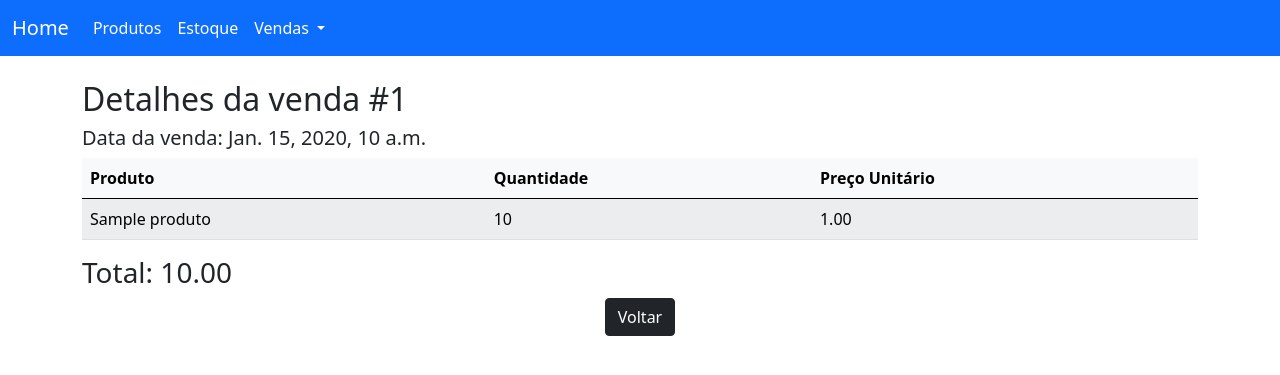
After one commit to HugoMoises/crm_project, a Django app: page /vendas/detail/1/ in a window 1280 px wide. The commit adds this page. Shown: the top 375 px of the page. Run offline with Django 5.2, Linux system fonts and the light colour scheme; tables that the repository leaves empty hold one stand-in row (values such as "Sample post").

Commit message:
Adicionando funcionalidade para colocar vários produtos em uma venda. Deixando dinâmico com JS

```diff
--- a/crm_project/settings.py
+++ b/crm_project/settings.py
@@ -105,7 +105,7 @@ AUTH_PASSWORD_VALIDATORS = [
 
 LANGUAGE_CODE = 'en-us'
 
-TIME_ZONE = 'UTC'
+TIME_ZONE = 'America/Sao_paulo'
 
 USE_I18N = True
 
--- a/produtos/admin.py
+++ b/produtos/admin.py
@@ -7,8 +7,8 @@ class ProdutoAdmin(admin.ModelAdmin):
     list_filter = ('estoque',)
 
 class VendaAdmin(admin.ModelAdmin):
-    list_display = ('produto', 'quantidade', 'data', 'valor_total')
-    search_fields = ('produto__nome',)
+    list_display = ('data', 'valor_total')
+    search_fields = ('data',)
     list_filter = ('data',)
 
 admin.site.register(Produto, ProdutoAdmin)
--- a/produtos/forms.py
+++ b/produtos/forms.py
@@ -1,5 +1,5 @@
 from django import forms
-from .models import Produto, Venda
+from .models import Produto, ItemVenda
 
 class ProdutoForm(forms.ModelForm):
     class Meta:
@@ -14,7 +14,7 @@ class ProdutoForm(forms.ModelForm):
 
 class ProdutoVenda(forms.ModelForm):
     class Meta:
-        model = Venda
+        model = ItemVenda
         fields = ['produto', 'quantidade']
         widgets = {
             'produto': forms.Select(attrs={'class': 'form-control'}),
--- a/produtos/models.py
+++ b/produtos/models.py
@@ -10,13 +10,17 @@ class Produto(models.Model):
         return self.nome
 
 class Venda(models.Model):
-    produto = models.ForeignKey(Produto, on_delete=models.CASCADE)
-    quantidade = models.PositiveIntegerField()
     data = models.DateTimeField(auto_now_add=True)
 
     def valor_total(self):
-        valor_total = self.quantidade * self.produto.preco
-        return valor_total
+        return sum(item.preco_unitario * item.quantidade for item in self.itens.all())
 
     def __str__(self):
-        return f"{self.quantidade} x {self.produto.nome} - {self.data.strftime('%Y-%m-%d %H:%M:%S')}"
+        return f"Venda {self.id} - {self.data.strftime('%d/%m/%Y %H:%M:%S')} - {self.valor_total()}"
+
+
+class ItemVenda(models.Model):
+    venda = models.ForeignKey(Venda, on_delete=models.CASCADE, related_name='itens')
+    produto = models.ForeignKey(Produto, on_delete=models.CASCADE)
+    quantidade = models.PositiveIntegerField()
+    preco_unitario = models.DecimalField(max_digits=15, decimal_places=2)
--- a/produtos/static/js/script.js
+++ b/produtos/static/js/script.js
@@ -0,0 +1,13 @@
+document.addEventListener("DOMContentLoaded", function() {
+    const container = document.getElementById("form-container");
+    const addButton = document.getElementById("add-form");
+    const totalForms = document.getElementById("id_form-TOTAL_FORMS");
+    const emptyFormHtml = document.querySelector("#empty-form").innerHTML;
+
+    addButton.addEventListener("click", function() {
+      const formCount = parseInt(totalForms.value);
+      const newForm = emptyFormHtml.replace(/__prefix__/g, formCount);
+      container.insertAdjacentHTML("beforeend", newForm);
+      totalForms.value = formCount + 1;
+    });
+  });
--- a/produtos/templates/base.html
+++ b/produtos/templates/base.html
@@ -47,7 +47,7 @@
         {% endblock %}
     </div>
 
-
+    <script src="{% static 'js/script.js' %}" ></script>
     <script src="https://cdn.jsdelivr.net/npm/bootstrap@5.0.2/dist/js/bootstrap.bundle.min.js" integrity="sha384-MrcW6ZMFYlzcLA8Nl+NtUVF0sA7MsXsP1UyJoMp4YLEuNSfAP+JcXn/tWtIaxVXM" crossorigin="anonymous"></script>
 </body>
 </html>
--- /dev/null
+++ b/produtos/templates/vendas/detail_venda.html
@@ -0,0 +1,29 @@
+{% extends 'base.html' %}
+
+{% block content %}
+    <h2>Detalhes da venda #{{ vendas.id }}</h2>
+    <h3 style="font-size: 20px;">Data da venda: {{ vendas.data }}</h3>
+    <table class="table table-light table-striped">
+        <thead>
+            <tr>
+              <th scope="col">Produto</th>
+              <th scope="col">Quantidade</th>
+              <th scope="col">Preço Unitário</th>
+            </tr>
+        </thead>
+        <tbody>
+            {% for item in itens %}
+            <tr>
+              <td> {{ item.produto.nome }} </td>
+              <td> {{ item.quantidade }} </td>
+              <td>{{ item.preco_unitario }}</td>
+            </tr>
+            {% endfor %}
+        </tbody>
+    </table>
+    <h3>Total: {{ vendas.valor_total }}</h3>
+    <div style="text-align: center;">
+        <a class="btn btn-dark" href="{% url 'vendas' %}">Voltar</a>
+    </div>
+
+    {% endblock %}
--- a/produtos/urls.py
+++ b/produtos/urls.py
@@ -1,5 +1,5 @@
 from django.urls import path
-from .views import index, produto_list, create_produto, estoque, vendas, create_venda, produto_update, produto_delete
+from .views import index, produto_list, create_produto, estoque, vendas, create_venda, produto_update, produto_delete, detail_venda
 
 urlpatterns = [
     path('', index, name='index'),
@@ -8,8 +8,10 @@ urlpatterns = [
     path('produtos/create/', create_produto, name='create_produto'),
     path('produtos/update/<int:id>/', produto_update, name='produto_update'),
     path('produtos/delete/<int:id>/', produto_delete, name='produto_delete'),
+
     #Vendas
     path('estoque/', estoque, name='estoque'),
     path('vendas/', vendas, name='vendas'),
     path('vendas/create/', create_venda, name='create_venda'),
+    path('vendas/detail/<int:id>/', detail_venda, name='detail_venda'),
 ]
--- a/produtos/views.py
+++ b/produtos/views.py
@@ -1,7 +1,8 @@
 from django.shortcuts import render, redirect, get_object_or_404
 from django.core.paginator import Paginator
+from django.forms import modelformset_factory
 from .forms import ProdutoForm, ProdutoVenda
-from .models import Produto, Venda
+from .models import Produto, Venda, ItemVenda
 
 def index(request):
     return render(request, 'produtos/index.html')
@@ -11,18 +12,16 @@ def index(request):
 def produto_list(request):
 
     search = request.GET.get('search')
+    page = request.GET.get('page')
 
     if search:
-        produtos = Produto.objects.filter(nome__icontains=search).order_by('nome')
+        produtos_list = Produto.objects.filter(nome__icontains=search).order_by('nome')
 
     else:
         produtos_list = Produto.objects.all().order_by('nome')
 
-        paginator = Paginator(produtos_list, 5)
-
-        page = request.GET.get('page')
-
-        produtos = paginator.get_page(page)
+    paginator = Paginator(produtos_list, 5)
+    produtos = paginator.get_page(page)
 
     context = {
         'produtos': produtos,
@@ -76,12 +75,12 @@ def estoque(request):
 #CRUD Vendas
 
 def vendas(request):
-    vendas = Venda.objects.all().order_by('data')
+    vendas = Venda.objects.all().order_by('-data')
 
     search = request.GET.get('search')
 
     if search:
-        vendas = Venda.objects.filter(produto__nome__icontains=search).order_by('data')
+        vendas = Venda.objects.filter(produto__nome__icontains=search).order_by('-data')
 
     else:
 
@@ -100,23 +99,55 @@ def vendas(request):
     return render(request, 'vendas/vendas.html', context)
 
 def create_venda(request):
+    ItemVendaFormSet = modelformset_factory(ItemVenda, form=ProdutoVenda, extra=1)
     if request.method == 'POST':
-        form = ProdutoVenda(request.POST)
-        if form.is_valid():
-            venda = form.save(commit=False)
-            produto = venda.produto
-            if produto.estoque >= venda.quantidade:
-                produto.estoque -= venda.quantidade
-                print(f"Produto: {produto.nome} | Novo estoque: {produto.estoque}")
-                produto.save()
-                venda.save()
-                return redirect('vendas')
-            else:
-                form.add_error('quantidade', 'Quantidade em estoque insuficiente.')
+        formset = ItemVendaFormSet(request.POST, queryset=ItemVenda.objects.none())
+        if formset.is_valid():
+            form_preenchido = [form for form in formset if form.cleaned_data]
+
+            if not form_preenchido:
+                context = {
+                    'erro': 'Nenhum item preenchido.',
+                    'formset': formset
+                }
+                return render(request, 'vendas/vendas_create.html', context)
+
+            venda = Venda.objects.create()
+            for form in formset:
+                if form.cleaned_data:
+                    produto = form.cleaned_data.get('produto')
+                    quantidade = form.cleaned_data.get('quantidade')
+
+                    if produto.estoque >= quantidade:
+                        produto.estoque -= quantidade
+                        produto.save()
+
+                        ItemVenda.objects.create(
+                            venda=venda,
+                            produto=produto,
+                            quantidade=quantidade,
+                            preco_unitario = produto.preco
+                        )
+
+                    else:
+                        form.add_error('quantidade', 'Quantidade em estoque insuficiente.')
+                        return render(request, 'vendas/vendas_create.html', {'formset': formset})
+
+            return redirect('vendas')
+
     else:
-        form = ProdutoVenda()
+        formset = ItemVendaFormSet(queryset=ItemVenda.objects.none())
+    return render(request, 'vendas/vendas_create.html', {'formset': formset})
+
+def detail_venda(request, id):
+    vendas = get_object_or_404(Venda, id=id)
+    itens = vendas.itens.all()
+
+    total = vendas.valor_total()
 
     context = {
-        'form': form
-    }
-    return render(request, 'vendas/vendas_create.html', context)
+        'vendas': vendas,
+        'itens': itens,
+        'total': total
+}
+    return render(request, 'vendas/detail_venda.html', context)
```
Also changed, not shown: produtos/templates/vendas/vendas.html (+4 -4 lines), produtos/templates/vendas/vendas_create.html (+26 -7 lines), produtos/migrations/0003_remove_venda_produto_remove_venda_quantidade_and_more.py (added).
